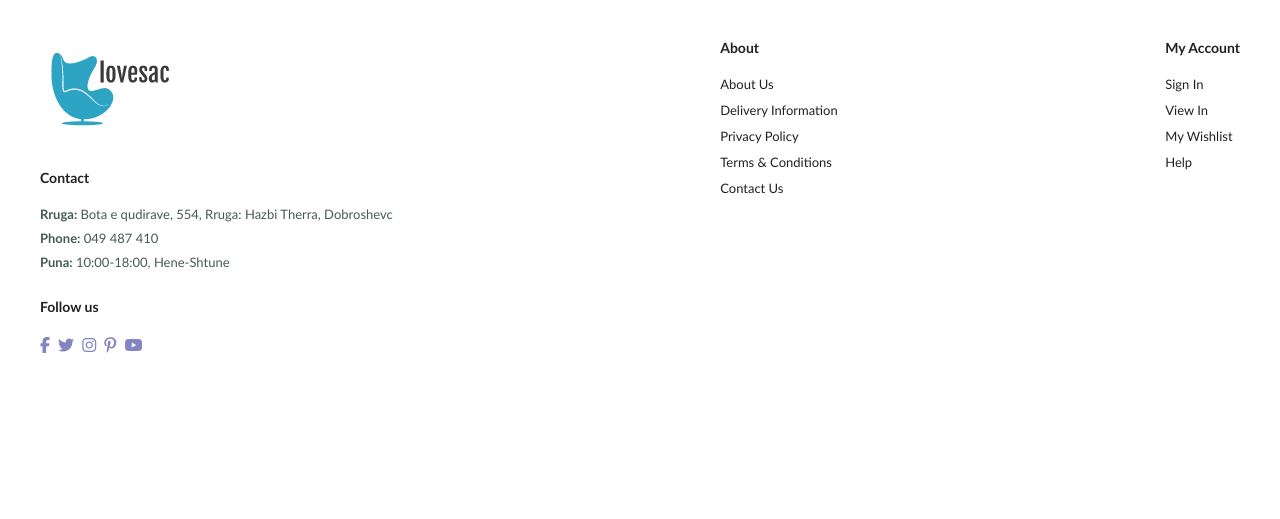
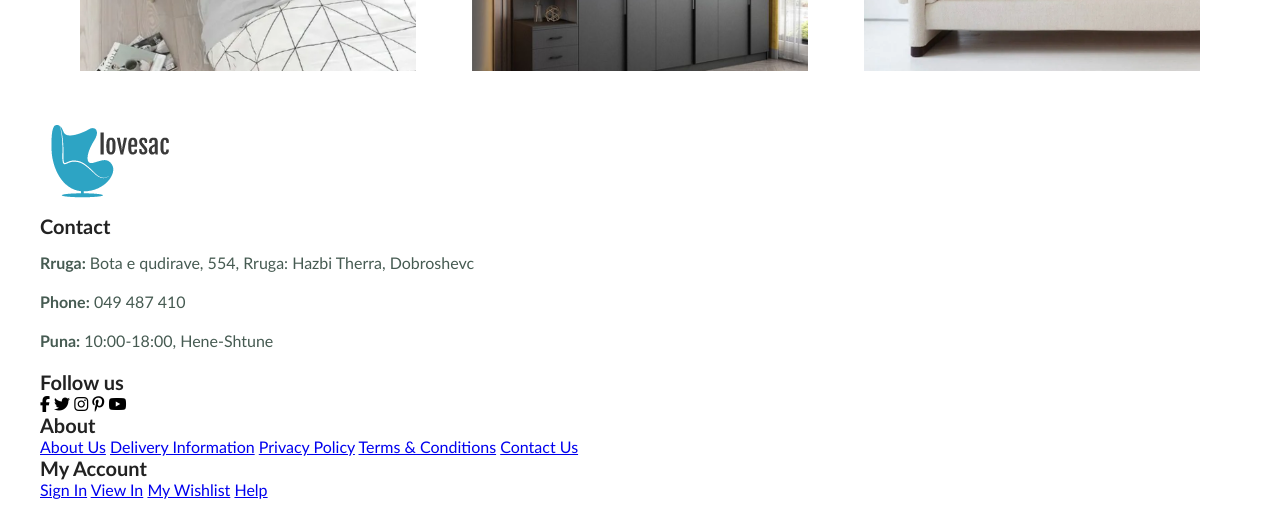
Before and after one commit to kaltr1ne/WebProject, a PHP site: page /index.html in a window 1280 px wide. Shown: the part 3911-4430 px from the top of the page. Before the commit the page ends 4264 px from the top, so only its background shows below. Run offline with PHP 8.4, Linux system fonts and the light colour scheme; some libraries are stand-ins or nearby versions.

Commit message:
Add files via upload

```diff
--- a/style.css
+++ b/style.css
@@ -406,68 +348,6 @@ body{
     font-weight: 800;
     font-size: 15px;
 }
-
-footer{
-    display: flex;
-    flex-wrap: wrap;
-    justify-content: space-between;
-}
-
-footer .col{
-    display: flex;
-    flex-direction: column;
-    align-items: flex-start;
-    margin-bottom: 20px;
-}
-
-footer .logo{
-    margin-bottom: 30px;
-}
-
-footer h4{
-    font-size: 14px;
-    padding-bottom: 20px;
-}
-
-footer p{
-    font-size: 13px;
-    margin: 0 0 8px 0;
-}
-
-footer a{
-    font-size: 13px;
-    text-decoration: none;
-    color: #222;
-    margin-bottom: 10px;
-}
-
-footer .follow{
-    margin-top: 20px;
-}
-
-footer .follow i{
-    color: rgb(132, 132, 194);
-    padding-right: 4px;
-    cursor: pointer;
-}
-
-footer .follow i:hover,
-footer a:hover{
-    color: #088178;
-}
-/*
-#banner{
-    display: flex;
-    flex-direction: column;
-    justify-content: center;
-    align-items: center;
-    text-align: center;
-    background-image: url('img/back.jpg');
-    width: 100%;
-    height: 40vh;
-    background-size: cover;
-    background-position: center;
-} */
 
 #sales{
     display: flex;
```
Also changed, not shown: other parts of style.css (+21 -85 lines).
